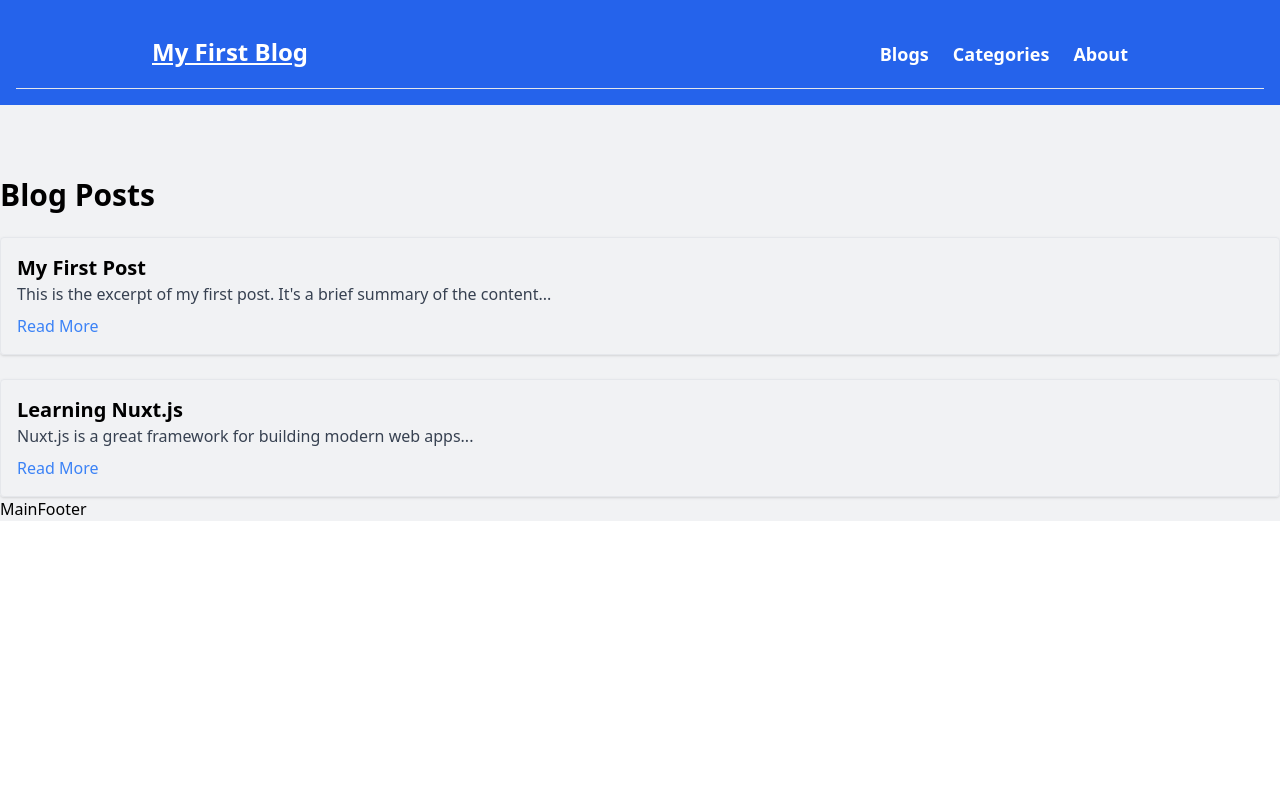
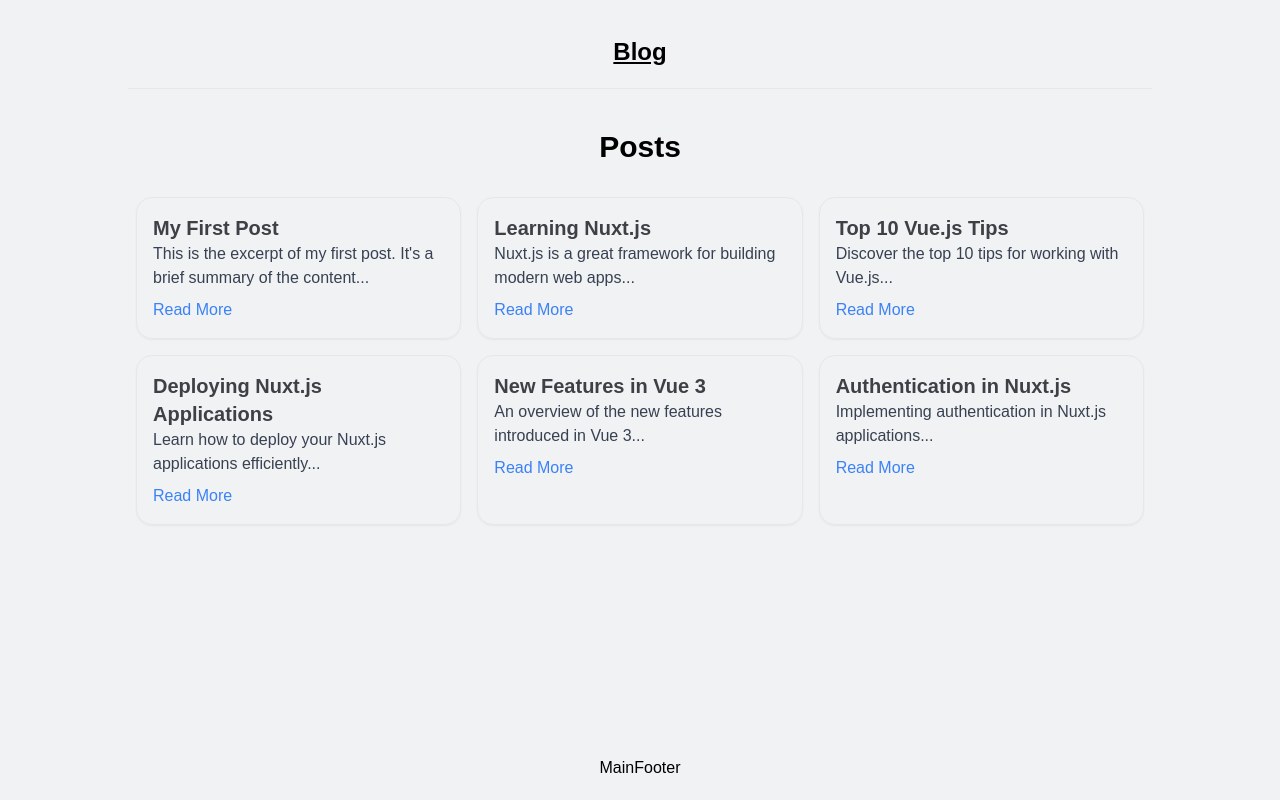
Before and after one commit to OksanaBakl/Nuxt_blog, a Nuxt app: page / in a window 1280 px wide. Built offline with nearby package versions, Linux system fonts and the light colour scheme.

Commit message:
style: Add styles and new data to `posts.json` file

```diff
--- a/data/index.ts
+++ b/data/index.ts
@@ -1,3 +1,3 @@
   export const navbarData = {
-    homeTitle: "My First Blog",
+    homeTitle: "Blog",
   }
--- a/layouts/default.vue
+++ b/layouts/default.vue
@@ -8,10 +8,9 @@ function isActive(path: string) {
 </script>
 
 <template>
-    <!-- <div class="gd-container font-spacegrotesk"> -->
-      <header class="bg-blue-600 text-white p-4">
-        <div class="py-5 border-b dark:border-gray-800 font-semibold">
-        <div class="flex px-6 container max-w-5xl justify-between mx-auto items-baseline">
+    <div class="gd-container font-spacegrotesk">
+      <header class="p-4">
+        <div class="flex py-5 max-w-5xl border-b dark:border-gray-800 justify-center mx-auto items-baseline">
           <ul class="flex items-baseline space-x-5">
             <li class="text-base sm:text-2xl font-bold">
               <NuxtLink to="/" :class="{ underline: $route.path === '/' }">
@@ -19,42 +18,21 @@ function isActive(path: string) {
               </NuxtLink>
             </li>
           </ul>
-          <ul class="flex items-center space-x-3 sm:space-x-6 text-sm sm:text-lg">
-            <li>
-              <NuxtLink to="/blogs" :class="{ underline: isActive('/blogs') }"> Blogs </NuxtLink>
-            </li>
-            <li>
-              <NuxtLink to="/categories" :class="{ underline: isActive('/categories') }">
-                Categories
-              </NuxtLink>
-            </li>
-            <li title="About Me">
-              <NuxtLink
-                to="/about"
-                aria-label="About me"
-                :class="{ underline: $route.path === '/about' }"
-              >
-                About
-              </NuxtLink>
-            </li>
-          </ul>
         </div>
-      </div>
     </header>
-      <main>
-        <div class="p-9" />
+      <main class="max-w-5xl mx-auto">
         <slot />
       </main>
-      <footer>
+      <footer class="max-w-5xl mx-auto py-5 flex justify-between">
         MainFooter
       </footer>
-    <!-- </div> -->
+    </div>
   </template>
 
   <style scoped>
   .gd-container {
     display: grid;
-    /* grid-template-rows: 1fr auto; */
+    grid-template-rows: auto 1fr auto;
     min-height: 100vh;
   }
   </style>
--- a/pages/index.vue
+++ b/pages/index.vue
@@ -17,14 +17,14 @@ onMounted(() => {
 
 <template>
   <div>
-    <h2 class="text-3xl font-bold mb-6">Blog Posts</h2>
+    <h2 class="text-3xl font-bold my-6 text-center">Posts</h2>
 
     <div v-if="loading" class="text-gray-500">Loading...</div>
-    <div v-else class="space-y-6">
+    <div v-else class="grid grid-cols-1 md:grid-cols-2 lg:grid-cols-3">
       <div
         v-for="post in posts"
         :key="post.id"
-        class="border p-4 rounded shadow"
+        class="group border m-2 overflow-hidden rounded-2xl shadow-sm text-zinc-700 p-4"
       >
         <h3 class="text-xl font-semibold">{{ post.title }}</h3>
         <p class="text-gray-700">{{ post.excerpt }}</p>
--- a/pages/posts/[slug].vue
+++ b/pages/posts/[slug].vue
@@ -24,6 +24,7 @@ onMounted(() => {
     <div v-else-if="post">
       <h2 class="text-3xl font-bold mb-4">{{ post.title }}</h2>
       <p class="text-gray-700">{{ post.content }}</p>
+      <NuxtLink to="/" class="text-blue-500 hover:underline mt-2 inline-block">Back to all Posts</NuxtLink>
     </div>
     <div v-else class="text-red-500">Post not found!</div>
   </div>
--- a/public/posts.json
+++ b/public/posts.json
@@ -12,5 +12,33 @@
       "title": "Learning Nuxt.js",
       "excerpt": "Nuxt.js is a great framework for building modern web apps...",
       "content": "Nuxt.js is a progressive framework based on Vue.js. It helps developers build SEO-friendly and performant web apps."
-    }
+    },
+  {
+    "id": 3,
+    "slug": "vue-tips",
+    "title": "Top 10 Vue.js Tips",
+    "excerpt": "Discover the top 10 tips for working with Vue.js...",
+    "content": "In this post, we will explore the top 10 tips and tricks to enhance your Vue.js development experience."
+  },
+  {
+    "id": 4,
+    "slug": "nuxt-deployment",
+    "title": "Deploying Nuxt.js Applications",
+    "excerpt": "Learn how to deploy your Nuxt.js applications efficiently...",
+    "content": "This guide covers the best practices and steps for deploying Nuxt.js applications to various hosting platforms."
+  },
+  {
+    "id": 5,
+    "slug": "vue3-features",
+    "title": "New Features in Vue 3",
+    "excerpt": "An overview of the new features introduced in Vue 3...",
+    "content": "Vue 3 comes with several new features and improvements. In this post, we will discuss the most significant changes and how to use them."
+  },
+  {
+    "id": 6,
+    "slug": "nuxt-auth",
+    "title": "Authentication in Nuxt.js",
+    "excerpt": "Implementing authentication in Nuxt.js applications...",
+    "content": "This post provides a comprehensive guide on how to implement authentication in your Nuxt.js applications using various strategies."
+  }
   ]
```
